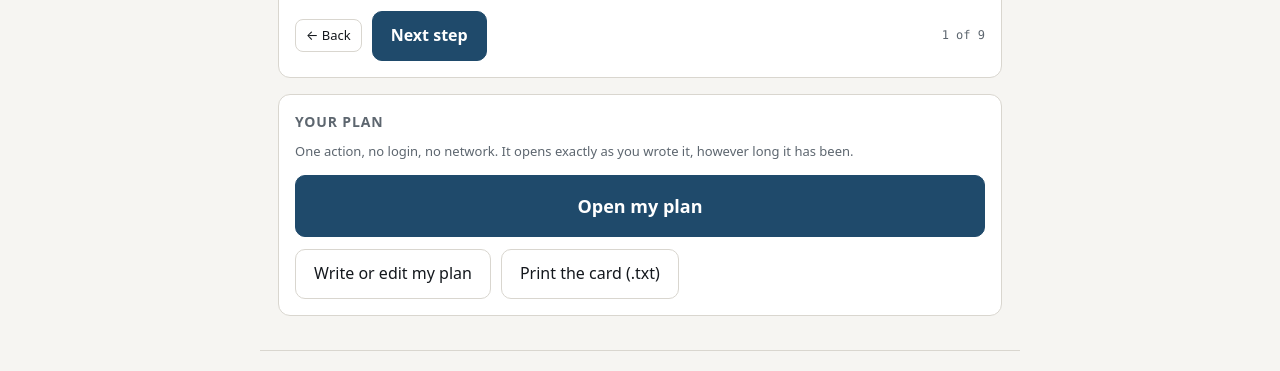
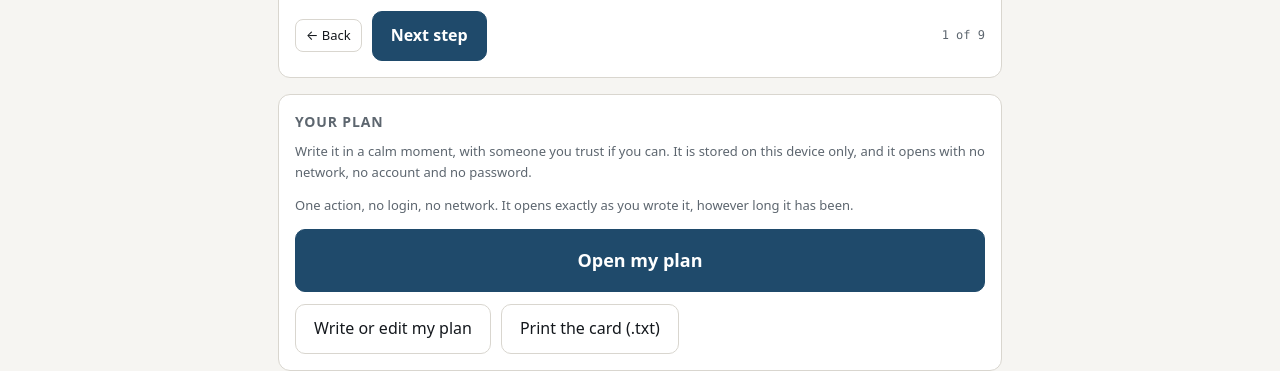
Before and after one commit to drsamonline/app-open-when-bad, a website: page docs/play/index.html in a window 1280 px wide. Shown: the part 433-804 px from the top of the page. Drawn offline with Linux system fonts and the light colour scheme.

Commit message:
docs: say on the page, where the plan is, that it is written with someone if possible
The framing belongs next to the plan, not only in the footer. This is also the push that triggers
the build: a workflow added in the branch-creating push does not fire for that push.

```diff
--- a/docs/play/index.html
+++ b/docs/play/index.html
@@ -96,6 +96,8 @@
 
   <section class="card">
     <h2>Your plan</h2>
+    <p class="hint" style="margin-top:0">Write it in a calm moment, with someone you trust if you can. It is stored on this device only, and
+      it opens with no network, no account and no password.</p>
     <p class="hint" style="margin-top:0">One action, no login, no network. It opens exactly as you wrote it, however long it has been.</p>
     <button class="primary big" type="button" id="openPlanBtn">Open my plan</button>
     <div class="bar">
```
